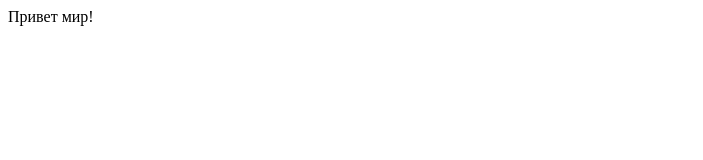
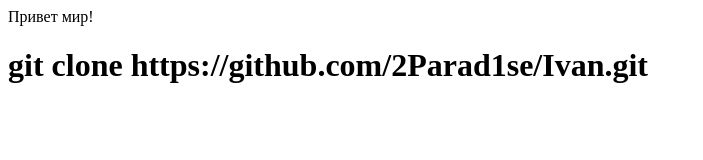
Before and after one commit to 2Parad1se/Ivan, a plain HTML site: page index.html in a window 1280 px wide. Shown: the whole page, without its empty margins (0-703 px from the left). Drawn offline with Linux system fonts and the light colour scheme.

Commit message:
add git clone

```diff
--- a/index.html
+++ b/index.html
@@ -9,6 +9,7 @@
 </head>
 <body>
     <div>Привет мир!</div>
+    <h1>git clone https://github.com/2Parad1se/Ivan.git</h1>
     <script src="script.js"></script>
 </body>
 </html>
```
